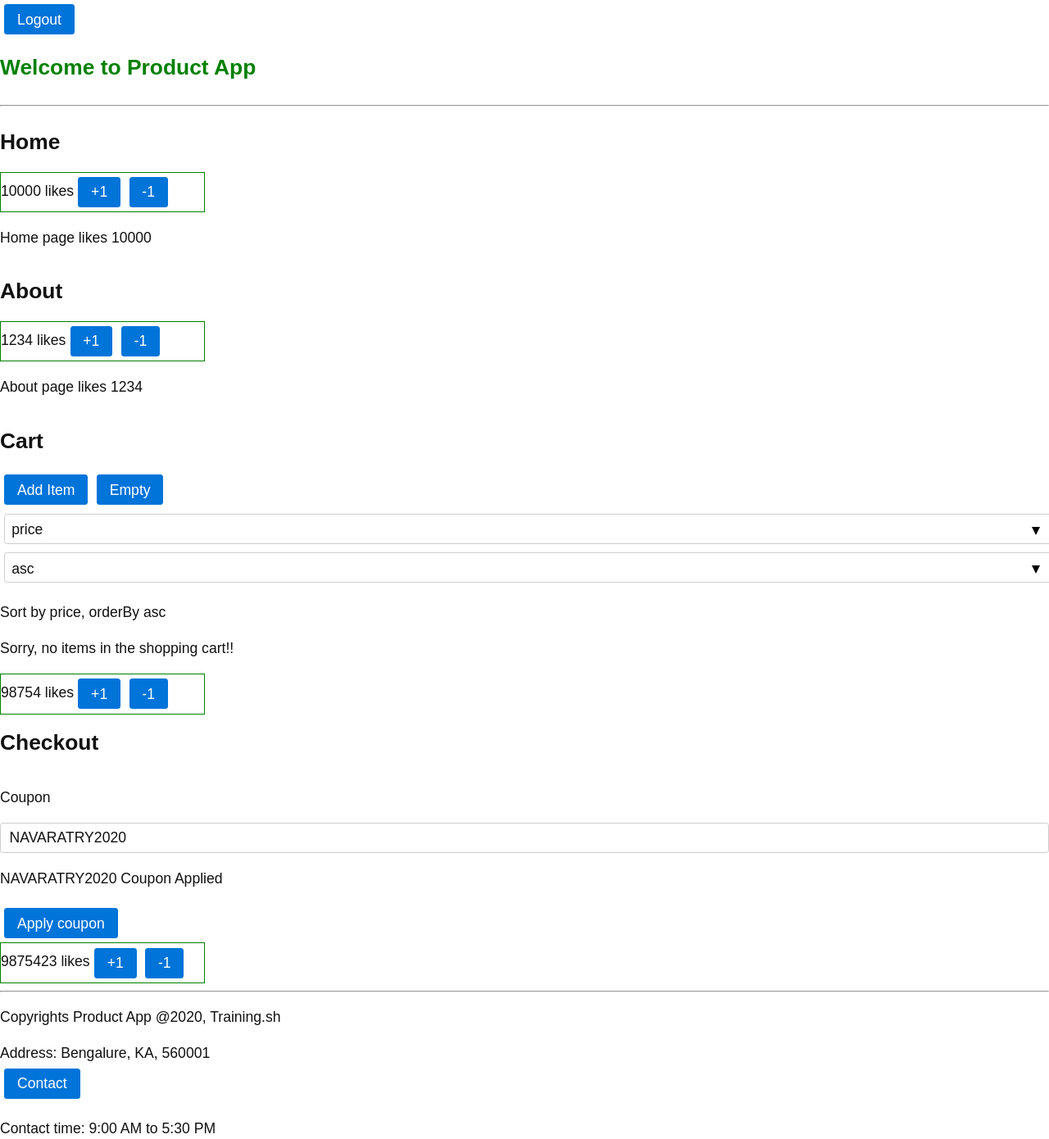
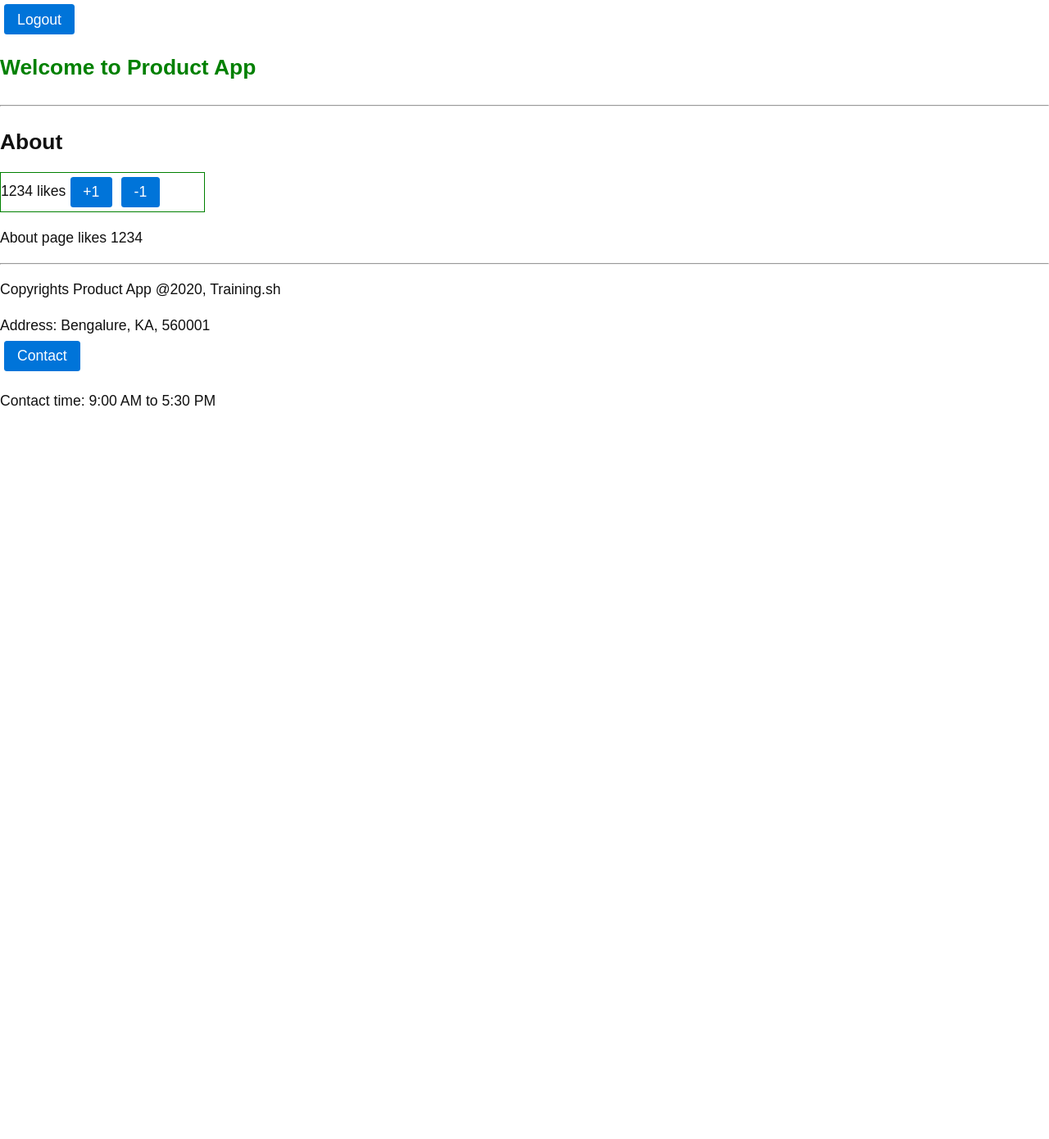
Before and after one commit to nodesense/rockwell-collins-angular-2020, an Angular app: page /about in a window 1280 px wide. Shown: the whole page at 82% size. After the commit the page ends 800 px from the top, so only its background shows below. Built offline with nearby package versions, Linux system fonts and the light colour scheme.

Commit message:
routing starter

```diff
--- a/src/app/app.component.html
+++ b/src/app/app.component.html
@@ -20,12 +20,15 @@
             <h2>Welcome to {{appTitle}}</h2>
         </app-header>
 
-        <app-home></app-home>
 
+        <!-- place holder -->
+        <router-outlet>
+        </router-outlet>
+
+        <!-- <app-home></app-home>
         <app-about></app-about>
-
         <app-cart></app-cart>
-        <app-checkout></app-checkout>
+        <app-checkout></app-checkout> -->
 
         <!--
             pass data to child using property binding
--- a/src/app/app.module.ts
+++ b/src/app/app.module.ts
@@ -13,6 +13,7 @@ import { AboutComponent } from './components/about/about.component';
 import { HeaderComponent } from './components/header/header.component';
 import { FooterComponent } from './components/footer/footer.component';
 import { SharedModule } from './shared/shared.module';
+import { AppRoutingModule } from './app.routing.module';
 
 //NgModule is decorator @, meta data for the module
 // Actual module is AppModule
@@ -25,7 +26,8 @@ import { SharedModule } from './shared/shared.module';
 
         CartModule,
 
-
+        AppRoutingModule
+        // Optional import RouterModule here
         // InventoryModule, ProductModule
     ],
     declarations: [
```
Also changed, not shown: src/app/app.routing.module.ts (added, +45 -0 lines).
